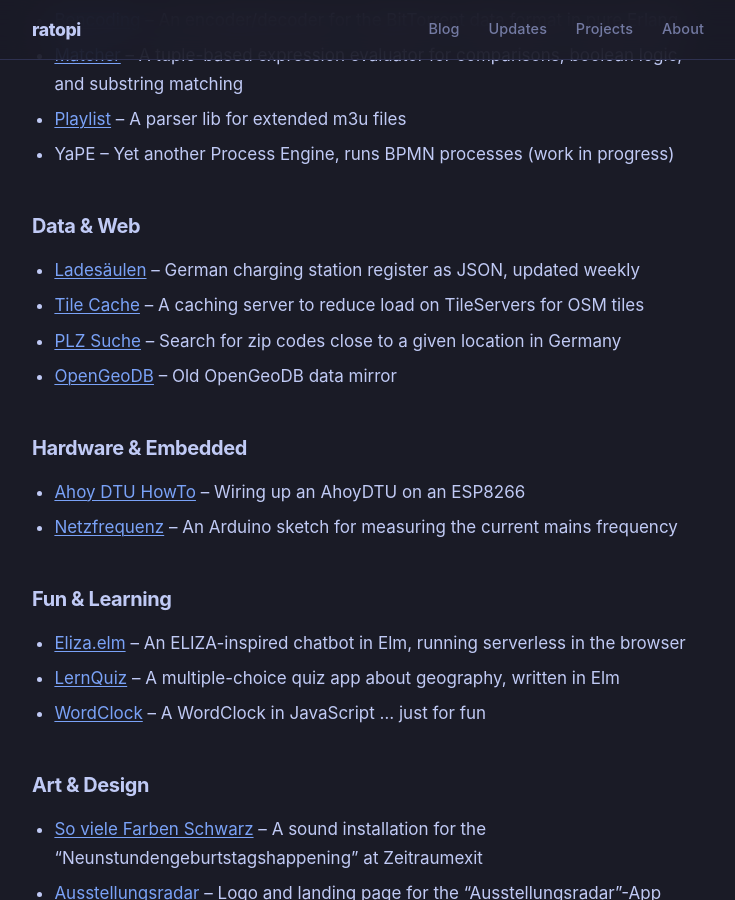
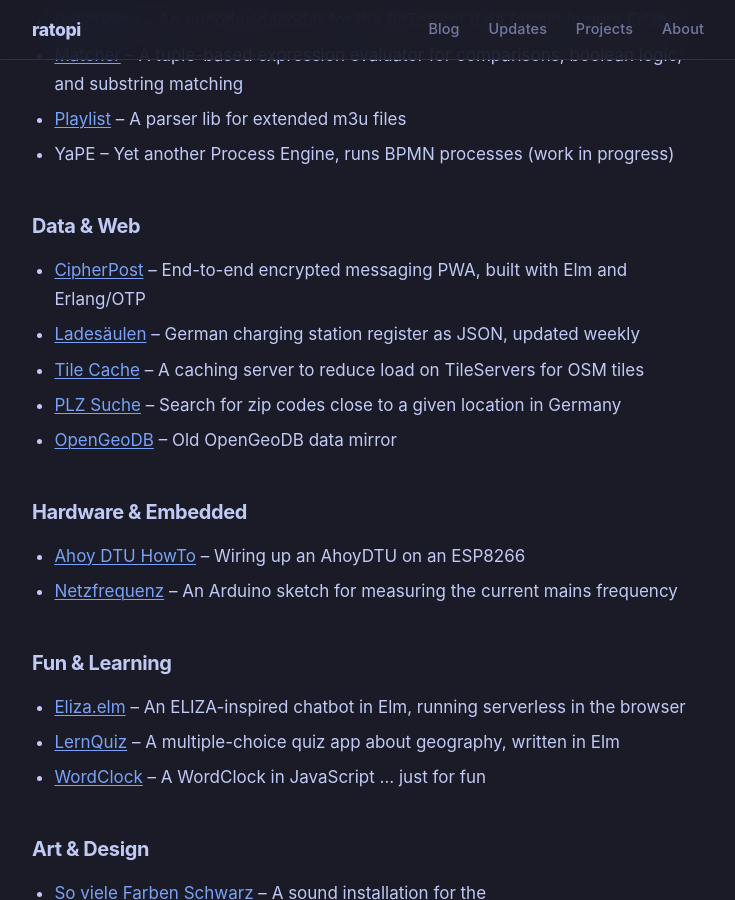
Before and after one commit to ratopi/ratopi.github.io, a Jekyll site: the page built from projects.md, in a window 1280 px wide and 900 px high, scrolled down 578 px. Shown: the whole window, without its empty margins (272-1007 px from the left). Built offline with Jekyll 4.4.1, drawn with Linux system fonts in a browser that asks for light colours.

Commit message:
cipherpost project page

```diff
--- a/projects.md
+++ b/projects.md
@@ -20,6 +20,7 @@
 
 ### Data & Web
 
+- [CipherPost](/projects/cipherpost) – End-to-end encrypted messaging PWA, built with Elm and Erlang/OTP
 - [Ladesäulen](/projects/ladesaeule) – German charging station register as JSON, updated weekly
 - [Tile Cache](https://github.com/ratopi/tile-cache) – A caching server to reduce load on TileServers for OSM tiles
 - [PLZ Suche](https://github.com/ratopi/plz-suche) – Search for zip codes close to a given location in Germany
```
